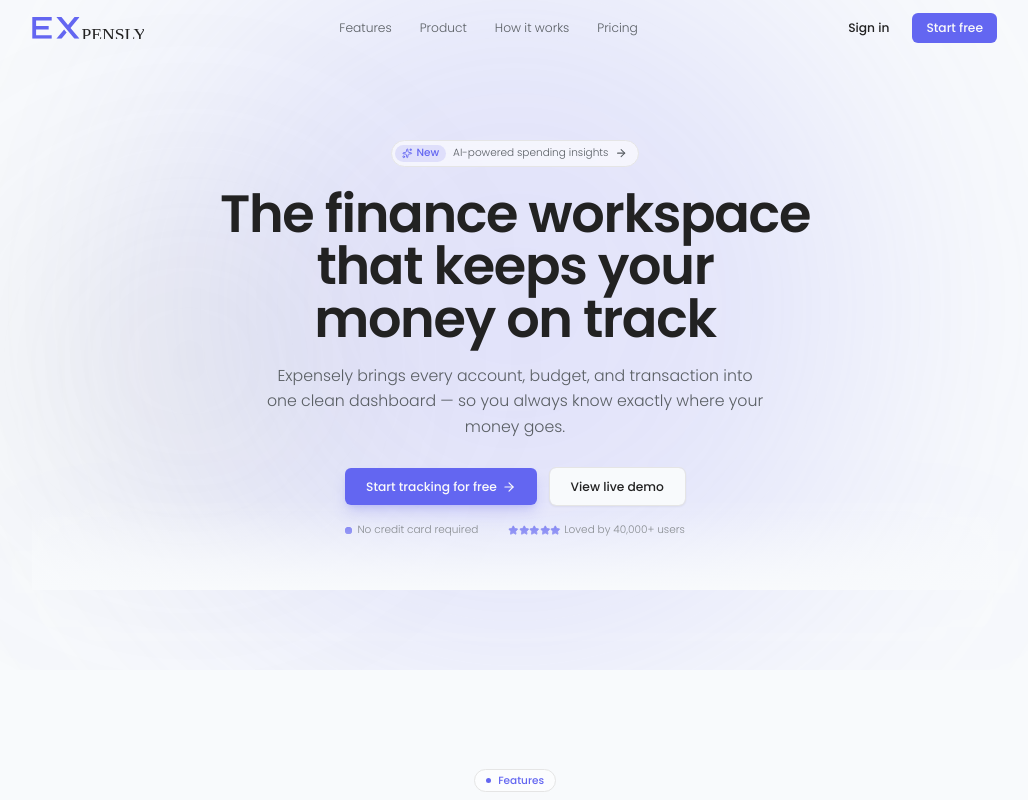
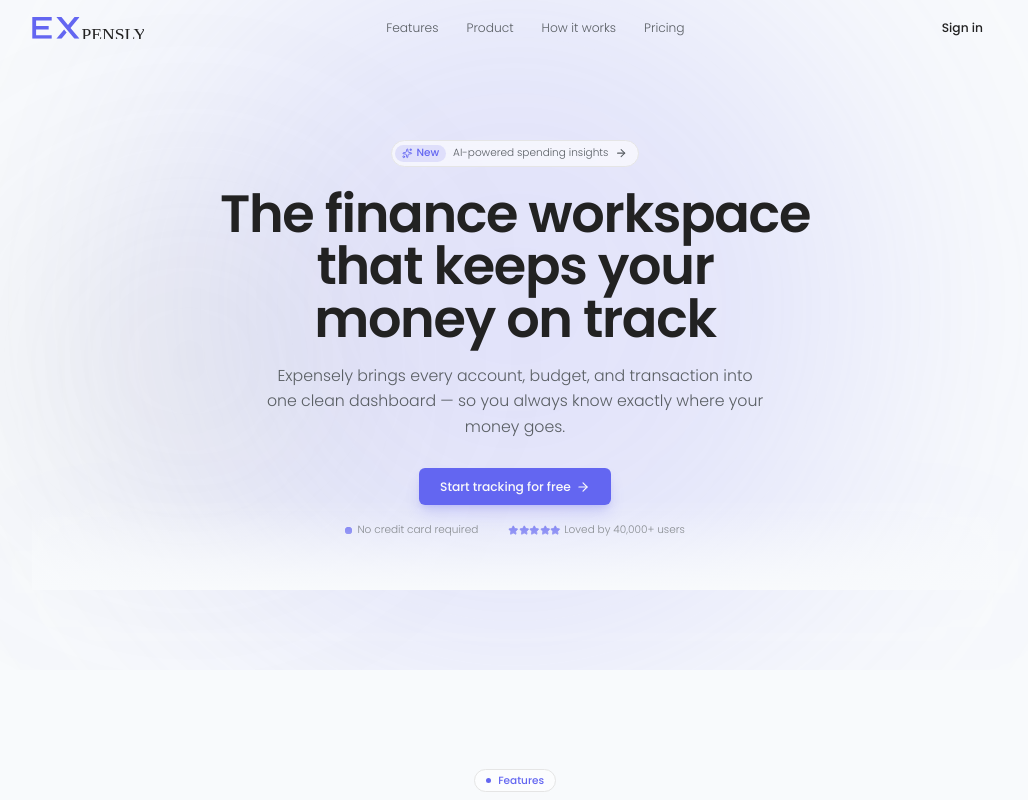
Before and after one commit to matinstack/exchangify-app, a Next.js app: page / in a window 1280 px wide. Shown: the top 800 px of the page, without its empty margins (125-1153 px from the left). Built offline with nearby package versions, Linux system fonts and the light colour scheme.

Commit message:
feat: add links to sign in buttons

```diff
--- a/components/landing/hero.tsx
+++ b/components/landing/hero.tsx
@@ -1,5 +1,6 @@
 import { ArrowRight, Sparkles, Star } from "lucide-react";
 import { Button } from "@/components/ui/button";
+import Link from "next/link";
 // import { DashboardMockup } from "./dashboard-mockup";
 
 export function Hero() {
@@ -16,8 +17,8 @@ export function Hero() {
       </div>
 
       <div className="mx-auto max-w-6xl px-4 text-center sm:px-6">
-        <a
-          href="#features"
+        <Link
+          href="#"
           className="group mx-auto inline-flex items-center gap-2 rounded-full border border-border bg-card/60 py-1 pl-1 pr-3 text-xs text-muted-foreground backdrop-blur transition-colors hover:text-foreground"
         >
           <span className="inline-flex items-center gap-1 rounded-full bg-primary/15 px-2 py-0.5 font-medium text-primary">
@@ -26,7 +27,7 @@ export function Hero() {
           </span>
           AI-powered spending insights
           <ArrowRight className="size-3.5 transition-transform group-hover:translate-x-0.5" />
-        </a>
+        </Link>
 
         <h1 className="mx-auto mt-6 max-w-3xl text-balance text-4xl font-semibold tracking-tight text-gradient sm:text-5xl md:text-6xl">
           The finance workspace that keeps your money on track
@@ -38,16 +39,18 @@ export function Hero() {
         </p>
 
         <div className="mt-8 flex flex-col items-center justify-center gap-3 sm:flex-row">
-          <Button className="h-11 w-full px-6 text-sm shadow-lg shadow-primary/20 sm:w-auto">
-            Start tracking for free
-            <ArrowRight className="size-4" />
-          </Button>
-          <Button
+          <Link href={"/auth/register"}>
+            <Button className="h-11 w-full px-6 text-sm shadow-lg shadow-primary/20 sm:w-auto">
+              Start tracking for free
+              <ArrowRight className="size-4" />
+            </Button>
+          </Link>
+          {/* <Button
             variant="outline"
             className="h-11 w-full px-6 text-sm sm:w-auto"
           >
             View live demo
-          </Button>
+          </Button> */}
         </div>
 
         <div className="mt-5 flex flex-col items-center justify-center gap-2 text-xs text-muted-foreground sm:flex-row sm:gap-4">
--- a/components/landing/site-header.tsx
+++ b/components/landing/site-header.tsx
@@ -5,6 +5,7 @@ import { Menu, X } from "lucide-react";
 import { Button } from "@/components/ui/button";
 import Logo from "@/components/shared/Logo";
 import { cn } from "@/lib/utils";
+import Link from "next/link";
 
 const navLinks = [
   { label: "Features", href: "#features" },
@@ -49,10 +50,12 @@ export function SiteHeader() {
         </nav>
 
         <div className="hidden items-center gap-2 md:flex">
+          <Link href={"/auth/login"}>
             <Button variant="ghost" className="h-9 px-4">
               Sign in
             </Button>
-          <Button className="h-9 px-4">Start free</Button>
+            {/* <Button className="h-9 px-4">Start free</Button> */}
+          </Link>
         </div>
 
         <Button
@@ -84,10 +87,12 @@ export function SiteHeader() {
               </a>
             ))}
             <div className="mt-2 flex flex-col gap-2">
+              <Link href={"/auth/login"}>
                 <Button variant="outline" className="h-10">
                   Sign in
                 </Button>
-              <Button className="h-10">Start free</Button>
+                {/* <Button className="h-10">Start free</Button> */}
+              </Link>
             </div>
           </nav>
         </div>
```
Lines whose indentation alone changed are shown as unchanged.
